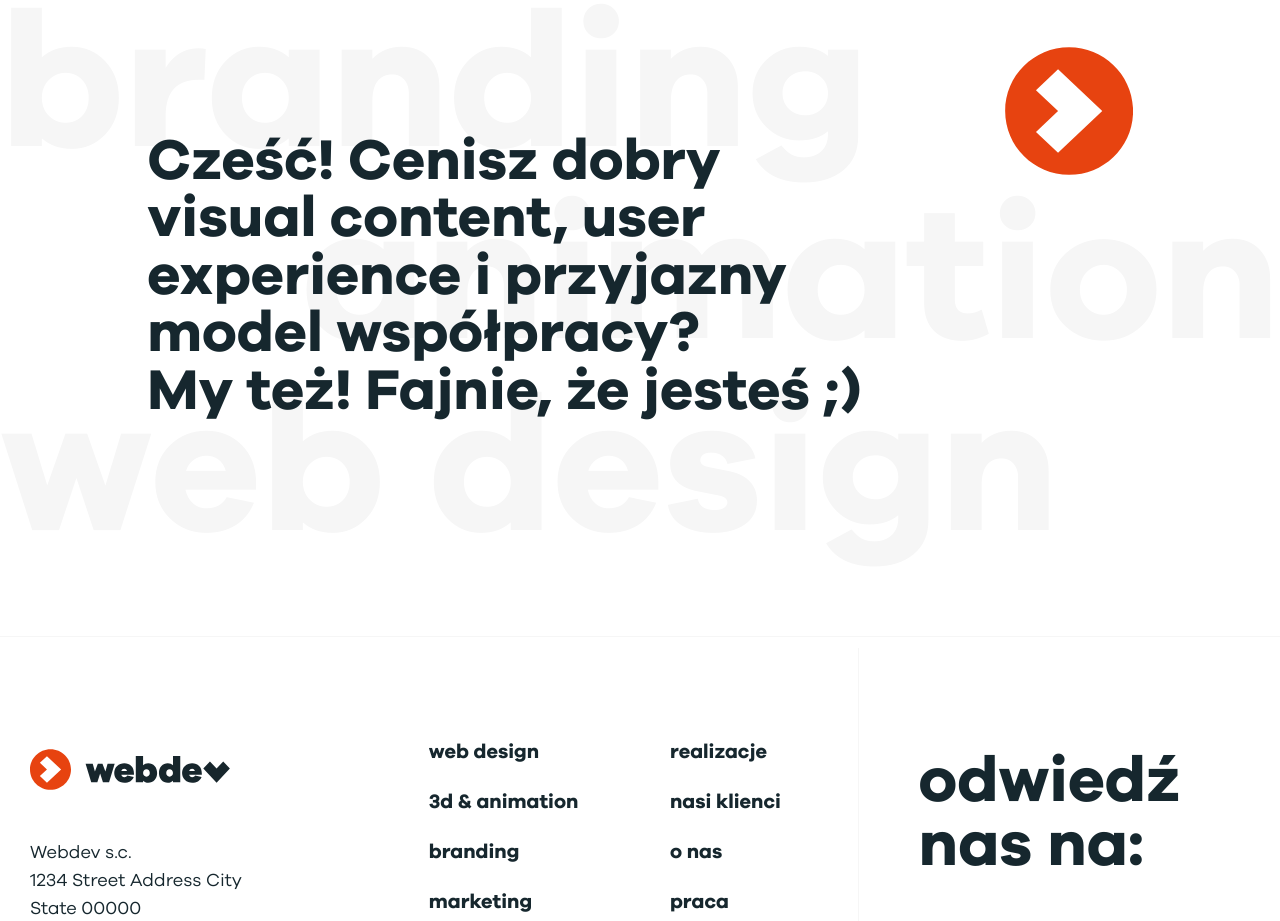
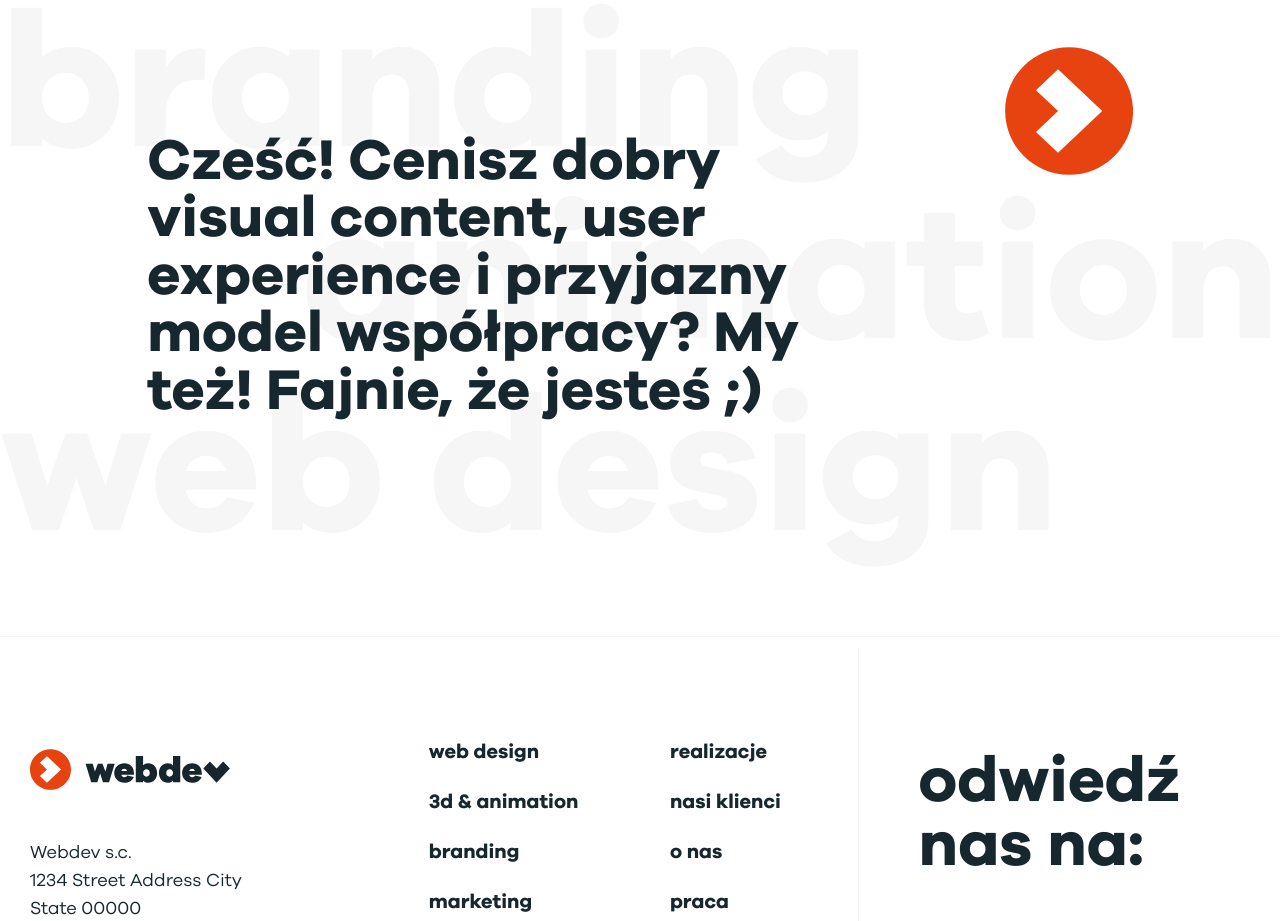
Before and after one commit to Raff1010X/59, a Next.js app: page / in a window 1280 px wide. Shown: the part 9500-10421 px from the top of the page. Built offline with nearby package versions, Linux system fonts and the light colour scheme.

Commit message:
update: components

```diff
--- a/src/components/banner/banner.module.css
+++ b/src/components/banner/banner.module.css
@@ -44,6 +44,21 @@
     font-size: min(4.5vw, 80px);
     color: var(--color-text);
     font-family: var(--font-galano-bold);
+}
+
+.spanAnimation {
+    opacity: 0.5;
+    animation: showtext 0.5s ease-in-out forwards;
+}
+
+@keyframes showtext {
+    0% {
+        opacity: .5;
+    }
+
+    100% {
+        opacity: 1;
+    }
 }
 
 .logo {
--- a/src/components/banner/banner.tsx
+++ b/src/components/banner/banner.tsx
@@ -1,16 +1,56 @@
+"use client";
 import Image from "next/image";
 import logo from "@/assets/images/logo_sm.svg";
 
 import style from './banner.module.css';
+import { useEffect, useRef } from "react";
 
 type BannerProps = {
     className?: string;
     backText?: string[];
     frontText?: string[];
-};
+}
 
 export default function Banner(props: BannerProps) {
     const { className, backText, frontText } = props;
+    const ref = useRef<HTMLDivElement>(null);
+
+    const texts = frontText?.join("\u00A0").replace(/i /g, "i\u00A0").split("NOTHING");
+
+    const text = texts?.map((text, index) => (
+        <div key={index} className={style.frontText}>{
+            text.split("").map((letter, index) => (
+                <span key={index}>{letter}</span>
+            ))
+        }</div>
+    ));
+
+    useEffect(() => {
+        const callbackFunction = (entries: any) => {
+            const [entry] = entries;
+            const spans = ref.current?.querySelectorAll("span");
+            if (entry.isIntersecting) {
+                spans?.forEach((span, index) => {
+                    span.style.animationDelay = `${index * 0.02 + Math.random()}s`;
+                    span.classList.add(style.spanAnimation);
+                });
+            } else
+                spans?.forEach((span) => span.classList.remove(style.spanAnimation));
+        }
+        const options = {
+            root: null,
+            rootMargin: '0px',
+            threshold: 0.001
+        }
+
+        const observer = new IntersectionObserver(callbackFunction, options);
+        if (ref.current) observer.observe(ref.current);
+
+        const refcurrent = ref.current;
+        return () => {
+            if (refcurrent) observer.unobserve(refcurrent);
+        }
+    }, [ref])
 
     return (
         <div className={`${style.wrapper} ${className}`}>
@@ -21,16 +61,18 @@ export default function Banner(props: BannerProps) {
                 ))}
             </div>
 
-            <div className={style.frontTexts}>
-                {frontText?.map((text, index) => (
-                    <div key={index} className={style.frontText}>{text.replace(/i /g, "i\u00A0")}</div>
-                ))}
+            <div className={style.frontTexts} ref={ref}>
+                {text}
             </div>
 
             <div className={style.logo}>
-                <Image src={logo} alt="logo" priority={false} className={style.image}/>
+                <Image src={logo} alt="logo" priority={false} className={style.image} />
             </div>
         </div>
     )
 
 }
+
+function useAnimete(arg0: { ref: import("react").RefObject<HTMLDivElement>; className: string; }) {
+    throw new Error("Function not implemented.");
+}
--- a/src/components/bannerScan/bannerScan.tsx
+++ b/src/components/bannerScan/bannerScan.tsx
@@ -14,7 +14,7 @@ export default function BannerScan(props: BannerScanProps) {
 
     const ref = useRef<HTMLDivElement>(null);
 
-    useAnimate({ ref: ref, className: style.animate });
+    useAnimate({ ref, className: style.animate });
 
     return (
         <div className={`${style.wrapper} ${className}`}>
--- a/src/components/bannerText/bannerText.tsx
+++ b/src/components/bannerText/bannerText.tsx
@@ -1,4 +1,3 @@
-"use client"
 import { useRef } from "react";
 import style from "./bannerText.module.css";
 import useAnimate from "@/hooks/useAnimate";
@@ -17,7 +16,7 @@ export default function BannerText(props: BannerTextProps) {
 
     const ref = useRef<HTMLDivElement>(null);
 
-    useAnimate({ ref: ref, className: style.animate });
+    useAnimate({ ref, className: style.animate });
 
     return (
         <div className={`${style.wrapper} ${className}`}>
```
Also changed, not shown: 1 other file (tests, documents, lock files or other folders).
